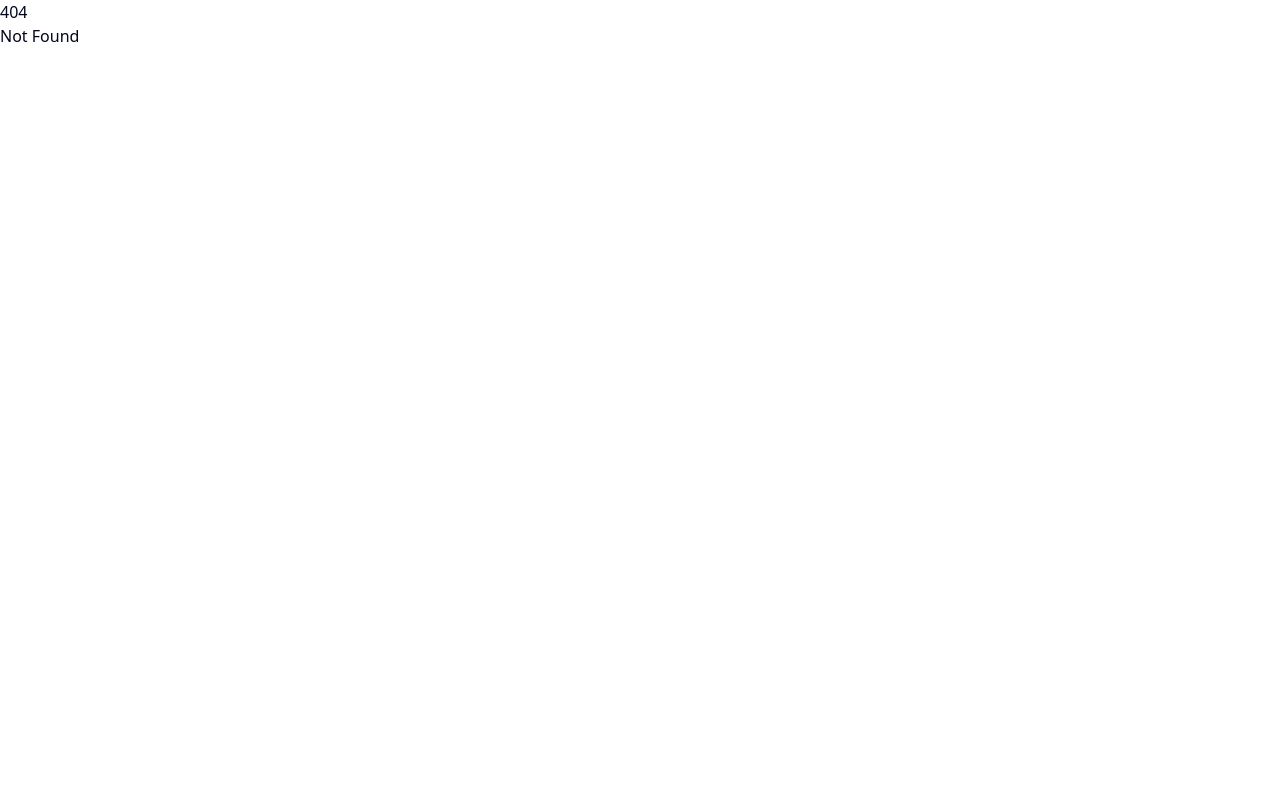
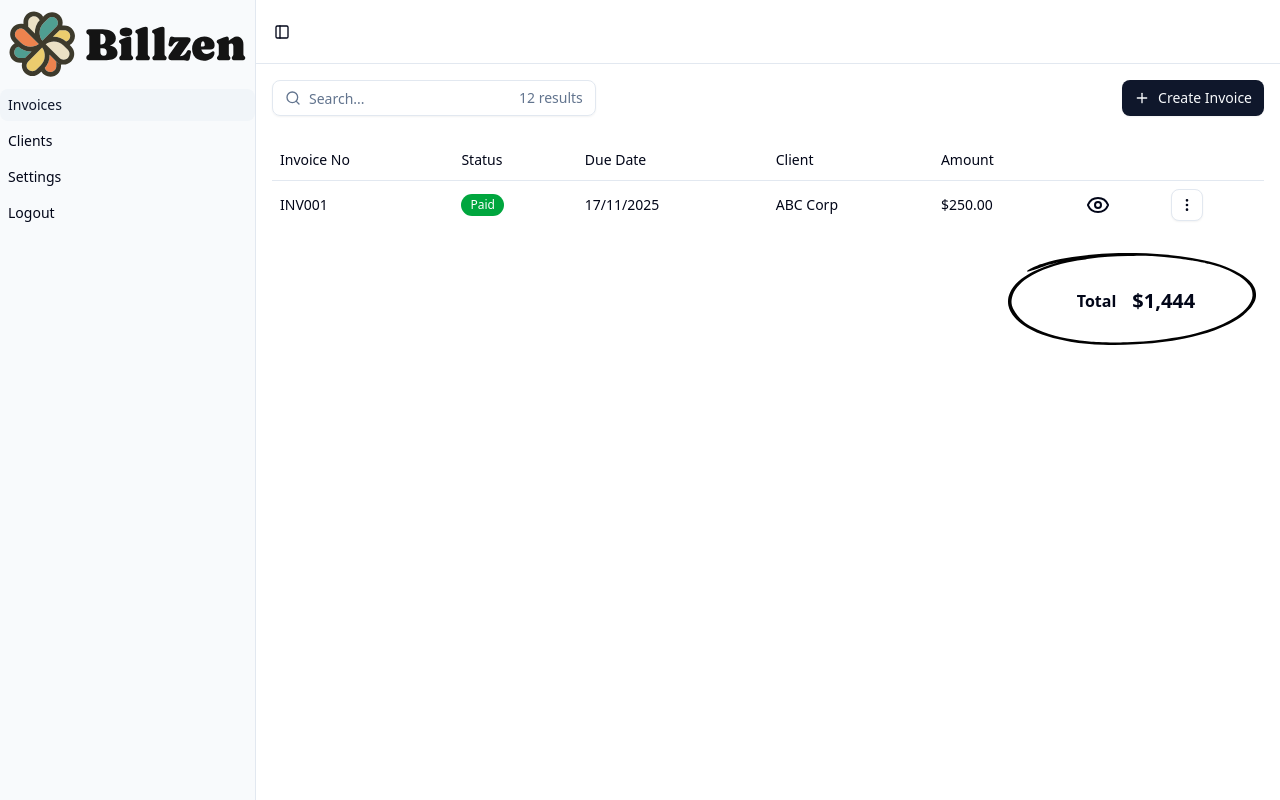
Before and after one commit to dpak1999/billzen, a SvelteKit app: page /invoices in a window 1280 px wide. Before the commit this address had no page. Built offline with nearby package versions, Linux system fonts and the light colour scheme.

Commit message:
Add : invoices list and clients placeholder view

```diff
--- /dev/null
+++ b/src/lib/components/total-amount-view.svelte
@@ -0,0 +1,17 @@
+<script lang="ts">
+	export let label: string;
+	export let amount: string;
+</script>
+
+<div
+	class="circle float-right mt-6 flex min-h-24 min-w-[16rem] items-center justify-center gap-x-4 bg-no-repeat"
+>
+	<div class="font-bold">{label}</div>
+	<div class="text-xl font-bold">{amount}</div>
+</div>
+
+<style>
+	.circle {
+		background-image: url('/images/amount-circle.svg');
+	}
+</style>
--- /dev/null
+++ b/src/routes/(dashboard)/clients/+page.svelte
@@ -0,0 +1,3 @@
+<svelte:head>
+	<title>Clients | Billzen</title>
+</svelte:head>
--- /dev/null
+++ b/src/routes/(dashboard)/invoices/+page.svelte
@@ -0,0 +1,87 @@
+<script lang="ts">
+	import Button, { buttonVariants } from '$lib/components/ui/button/button.svelte';
+	import * as InputGroup from '$lib/components/ui/input-group/index.js';
+	import * as Table from '$lib/components/ui/table/index.js';
+	import * as DropdownMenu from '$lib/components/ui/dropdown-menu/index.js';
+	import { Badge } from '$lib/components/ui/badge/index.js';
+	import { EyeIcon, PlusIcon, SearchIcon, EllipsisVerticalIcon } from '@lucide/svelte';
+	import TotalAmountView from '$lib/components/total-amount-view.svelte';
+
+	let showNewDialog = $state(false);
+</script>
+
+<svelte:head>
+	<title>Invoices | Billzen</title>
+</svelte:head>
+
+<section>
+	<div class="flex items-center justify-between">
+		<InputGroup.Root class="w-fit">
+			<InputGroup.Input placeholder="Search..." />
+			<InputGroup.Addon>
+				<SearchIcon />
+			</InputGroup.Addon>
+			<InputGroup.Addon align="inline-end">12 results</InputGroup.Addon>
+		</InputGroup.Root>
+
+		<Button variant="default" size="default">
+			<PlusIcon />
+			Create Invoice
+		</Button>
+	</div>
+
+	<div class="mt-6">
+		<Table.Root>
+			<Table.Header>
+				<Table.Row>
+					<Table.Head>Invoice No</Table.Head>
+					<Table.Head>Status</Table.Head>
+					<Table.Head>Due Date</Table.Head>
+					<Table.Head>Client</Table.Head>
+					<Table.Head>Amount</Table.Head>
+					<Table.Head></Table.Head>
+					<Table.Head></Table.Head>
+				</Table.Row>
+			</Table.Header>
+			<Table.Body>
+				<Table.Row>
+					<Table.Cell class="font-medium">INV001</Table.Cell>
+					<Table.Cell>
+						<Badge variant="success">Paid</Badge>
+					</Table.Cell>
+					<Table.Cell>17/11/2025</Table.Cell>
+					<Table.Cell>ABC Corp</Table.Cell>
+					<Table.Cell>$250.00</Table.Cell>
+					<Table.Cell>
+						<a href="/clients">
+							<EyeIcon class="cursor-pointer" />
+						</a>
+					</Table.Cell>
+					<Table.Cell>
+						<DropdownMenu.Root>
+							<DropdownMenu.Trigger class={buttonVariants({ variant: 'outline', size: 'icon-sm' })}>
+								<EllipsisVerticalIcon />
+							</DropdownMenu.Trigger>
+							<DropdownMenu.Content class="w-40" align="end">
+								<DropdownMenu.Group>
+									<DropdownMenu.Item onSelect={() => (showNewDialog = true)}>
+										Send via mail
+									</DropdownMenu.Item>
+									<DropdownMenu.Item>Edit</DropdownMenu.Item>
+
+									<DropdownMenu.Separator />
+									<DropdownMenu.Group>
+										<DropdownMenu.Item class="text-red-500">Delete</DropdownMenu.Item>
+										<DropdownMenu.Item class="text-red-500">Cancel</DropdownMenu.Item>
+									</DropdownMenu.Group>
+								</DropdownMenu.Group>
+							</DropdownMenu.Content>
+						</DropdownMenu.Root>
+					</Table.Cell>
+				</Table.Row>
+			</Table.Body>
+		</Table.Root>
+	</div>
+
+	<TotalAmountView label="Total" amount="$1,444" />
+</section>
```
Also changed, not shown: static/images/amount-circle.svg (added).
